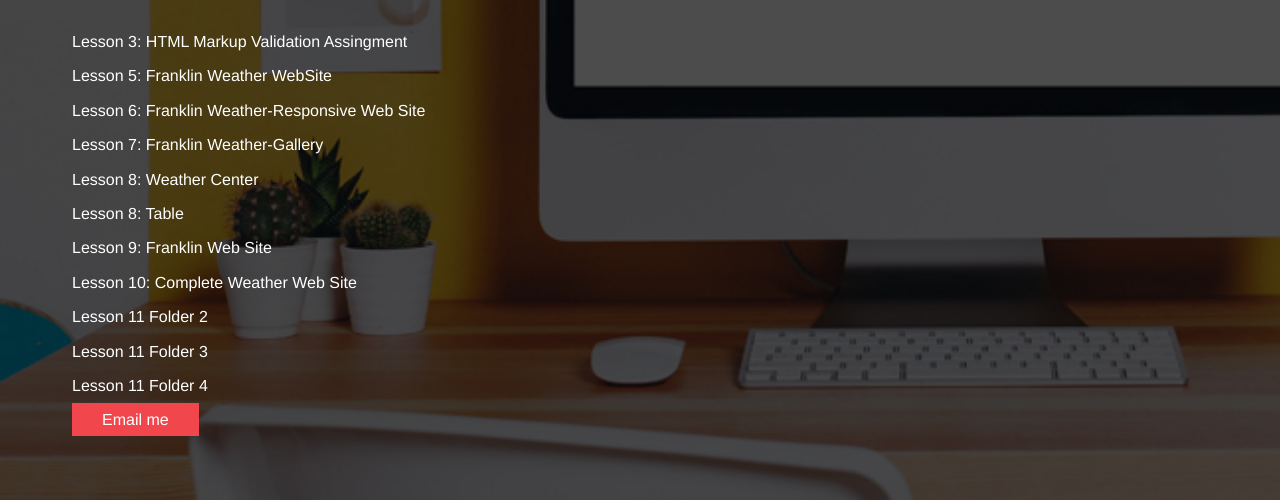
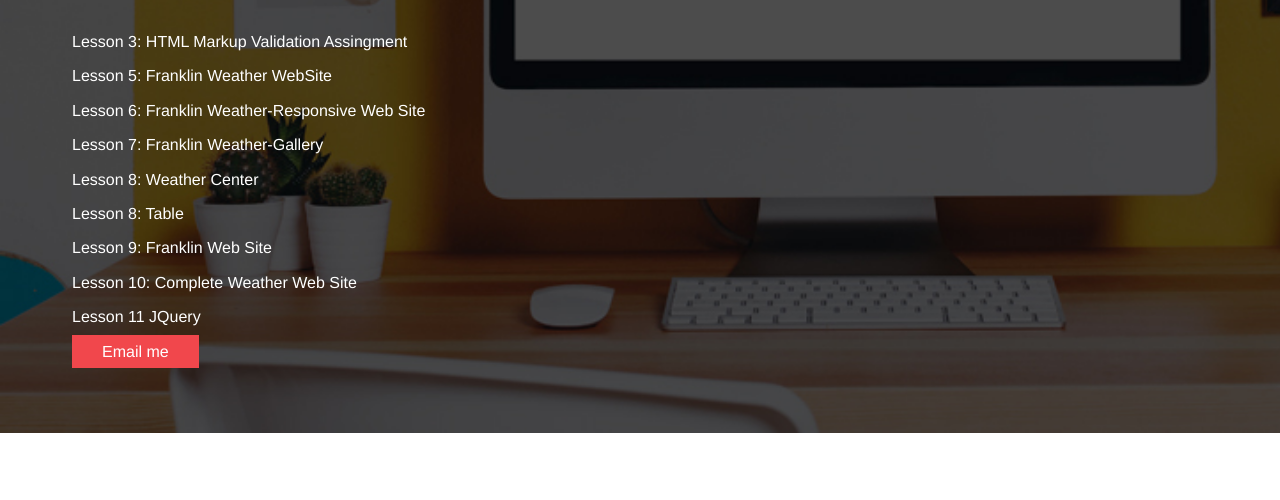
Before and after one commit to isaacruizhernandez/isaacruizhernandez.github.io, a plain HTML site: page index.html in a window 1280 px wide. Shown: the part 300-800 px from the top of the page. Drawn offline with Linux system fonts and the light colour scheme.

Commit message:
menu
menu changes

```diff
--- a/index.html
+++ b/index.html
@@ -40,9 +40,8 @@
       <p class="document"> <a href="weathersite/index.html"> Lesson 10: Complete Weather Web Site </a></p>
 
 
-     <p class="document"> <a href="lesson-11/Lesson2/index.htm"> Lesson 11 Folder 2</a></p>
-    <p class="document"> <a href="lesson-11/Lesson3/index.htm"> Lesson 11 Folder 3</a></p>
-    <p class="document"> <a href="lesson-11/Lesson4/index.htm"> Lesson 11 Folder 4</a></p>
+
+    <p class="document"> <a href="lesson-11/Lesson4/index.htm"> Lesson 11 JQuery</a></p>
 
     <a href="mailto:isaacruiz7@icloud.com" class="button">Email me</a> </div>
 
```
